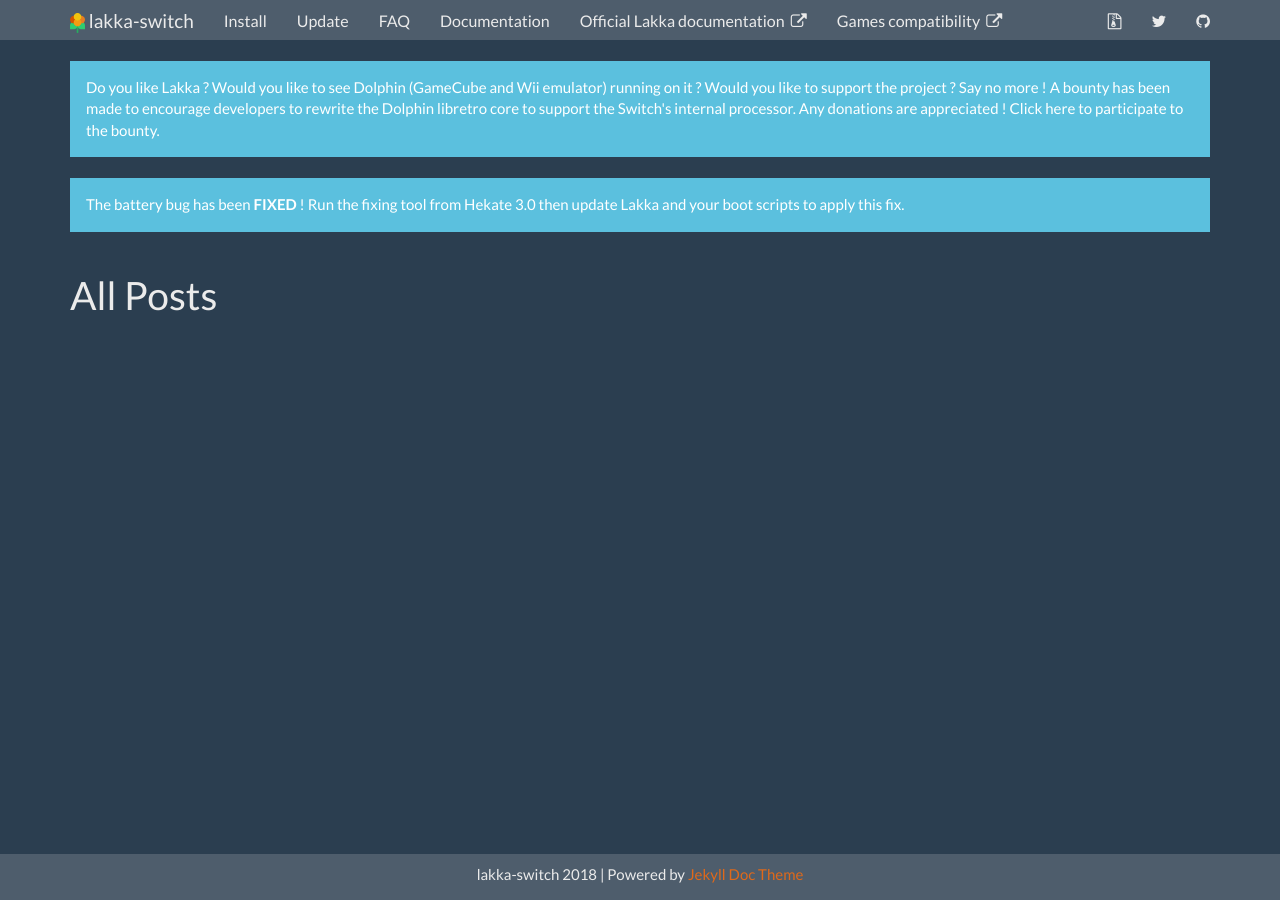
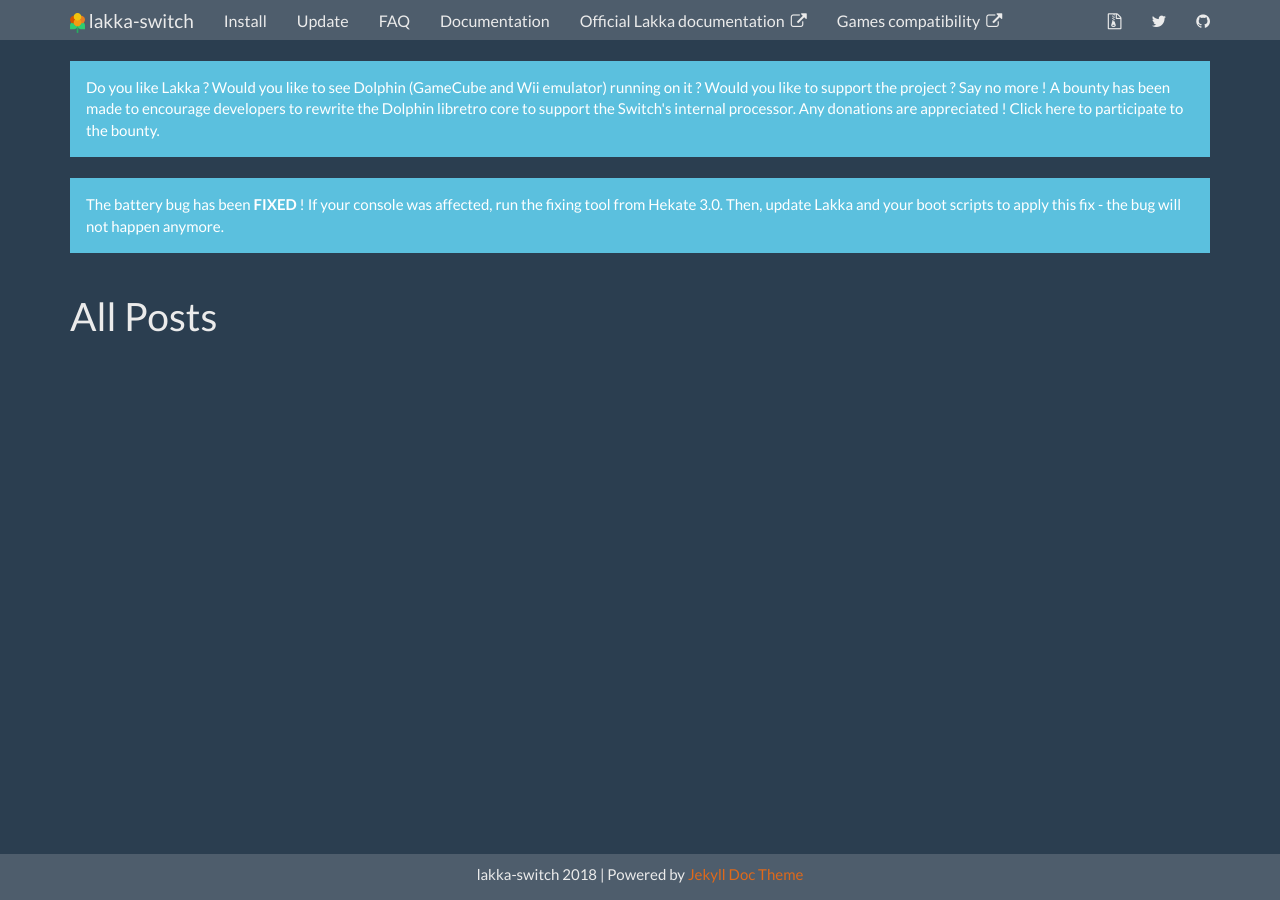
Before and after one commit to lakka-switch/documentation, a Jekyll site: the page built from allposts.html, in a window 1280 px wide. Built offline with Jekyll 4.4.1, drawn with Linux system fonts in a browser that asks for light colours; nearby versions of some CDN libraries.

Commit message:
Update topnav.html

```diff
--- a/_includes/topnav.html
+++ b/_includes/topnav.html
@@ -48,6 +48,6 @@
 		Do you like Lakka ? Would you like to see Dolphin (GameCube and Wii emulator) running on it ? Would you like to support the project ? Say no more ! A bounty has been made to encourage developers to rewrite the Dolphin libretro core to support the Switch's internal processor. Any donations are appreciated ! <a href="https://www.bountysource.com/issues/58967981-bounty-update-dolphin-core-and-port-it-to-arm64" target="_blank">Click here to participate to the bounty.</a>
 	</div>
 	<div class="alert alert-info">
-		The battery bug has been <b>FIXED</b> ! Run the fixing tool from Hekate 3.0 then update Lakka and your boot scripts to apply this fix.
+		The battery bug has been <b>FIXED</b> ! If your console was affected, run the fixing tool from Hekate 3.0. Then, update Lakka and your boot scripts to apply this fix - the bug will not happen anymore.
 	</div>
 </div>
```
